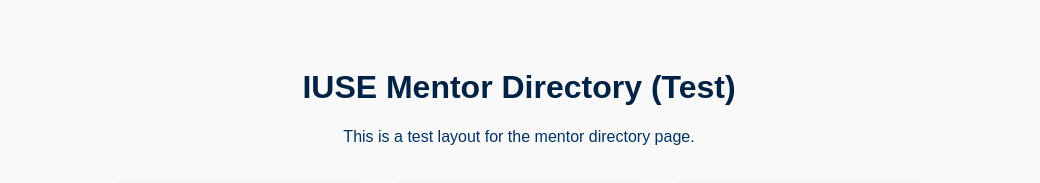
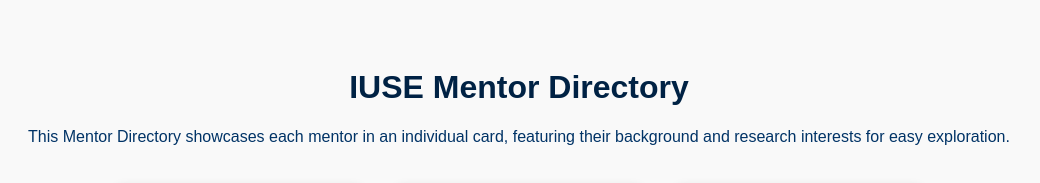
Before and after one commit to iuse-scholars-academy/iuse-scholars-academy.github.io, a plain HTML site: page Mentor Directory/index.html in a window 1280 px wide. Shown: the top 183 px of the page, without its empty margins (121-1161 px from the left). Drawn offline with Linux system fonts and the light colour scheme.

Commit message:
Update index.html

```diff
--- a/Mentor Directory/index.html
+++ b/Mentor Directory/index.html
@@ -48,8 +48,9 @@
   </style>
 </head>
 <body>
-  <h1>IUSE Mentor Directory (Test)</h1>
-  <p>This is a test layout for the mentor directory page.</p>
+  <h1>IUSE Mentor Directory</h1>
+  <p>This Mentor Directory showcases each mentor in an individual card, featuring their background and research interests for easy exploration.</p>
+
 
   <div class="mentor-list">
     <div class="card">
```
